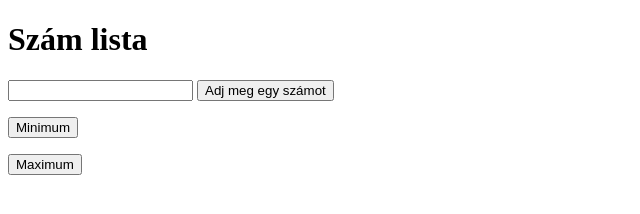
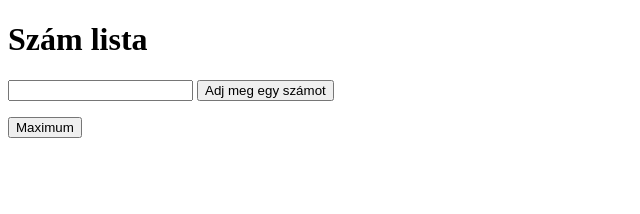
Before and after one commit to auermatew/testsz, a plain HTML site: page index.html in a window 1280 px wide. Shown: the whole page, without its empty margins (0-640 px from the left). Drawn offline with Linux system fonts and the light colour scheme.

Commit message:
minimum helyett maximum kiirasa

```diff
--- a/index.html
+++ b/index.html
@@ -11,11 +11,10 @@
     <button onclick="addNumber()">Adj meg egy számot</button>
     <ul id="numberList"></ul>
 
-    <button onclick="displayMinimum()">Minimum</button>
-    <p id="minimumResult"></p>
-
     <button onclick="displayMaximum()">Maximum</button>
     <p id="maximumResult"></p>
+
+
     <script src="main.js"></script>
 </body>
 </html>
--- a/main.js
+++ b/main.js
@@ -19,12 +19,6 @@ function displayNumbers() {
     numberList.innerHTML = numbers.map(num => `<li>${num}</li>`).join(', ');
 }
 
-function displayMinimum() {
-    const minimumResult = document.getElementById('minimumResult');
-    const minimum = Math.min(...numbers);
-    minimumResult.textContent = `Minimum: ${minimum}`;
-}
-
 function displayMaximum() {
     const maximumResult = document.getElementById('maximumResult');
     const maximum = Math.max(...numbers);
```
